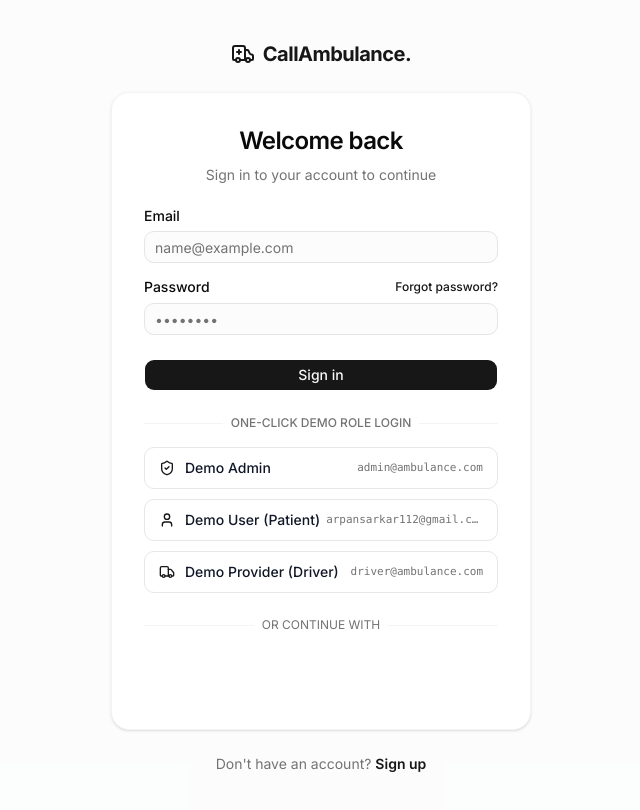
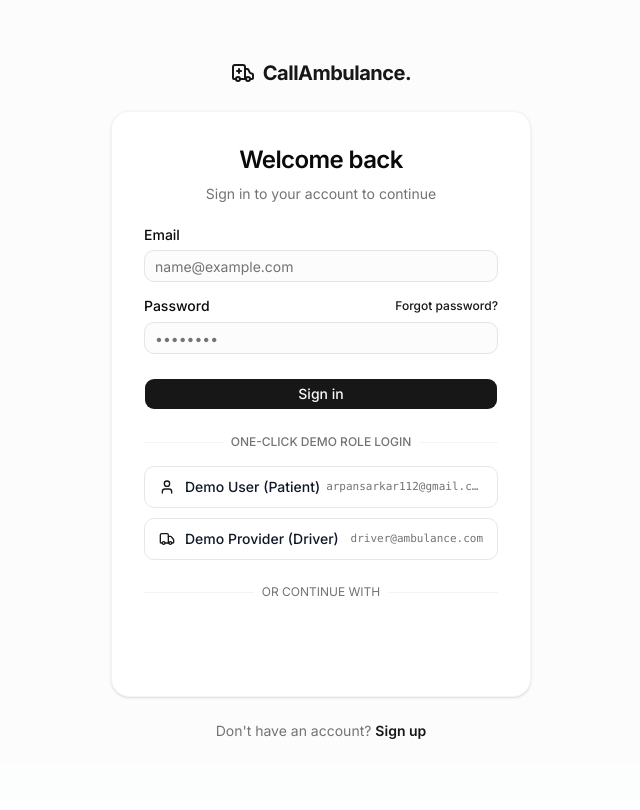
Before and after one commit to arpansarkar112/Emergency_Ambulance_Dispatch_System_frontend, a Next.js app: page /login in a window 1280 px wide. Shown: the top 810 px of the page, without its empty margins (319-959 px from the left). Built offline with nearby package versions, Linux system fonts and the light colour scheme; no server answers.

Commit message:
refactor(OneClickLogin): remove unused ADMIN demo account and associated icon

```diff
--- a/src/components/shared/OneClickLogin.tsx
+++ b/src/components/shared/OneClickLogin.tsx
@@ -4,7 +4,7 @@ import { Button } from "@/components/ui/button";
 import { signIn } from "next-auth/react";
 import { useState } from "react";
 import { toast } from "sonner";
-import { ShieldCheck, User, Truck, Loader2 } from "lucide-react";
+import { User, Truck, Loader2 } from "lucide-react";
 import { api } from "@/lib/axios";
 
 interface OneClickLoginProps {
@@ -12,15 +12,6 @@ interface OneClickLoginProps {
 }
 
 const DEMO_ACCOUNTS = [
-  {
-    key: "ADMIN",
-    label: "Demo Admin",
-    sublabel: "admin@ambulance.com",
-    email: "admin@ambulance.com",
-    password: "admin123",
-    redirectTo: "/admin",
-    icon: ShieldCheck,
-  },
   {
     key: "PATIENT",
     label: "Demo User (Patient)",
```
